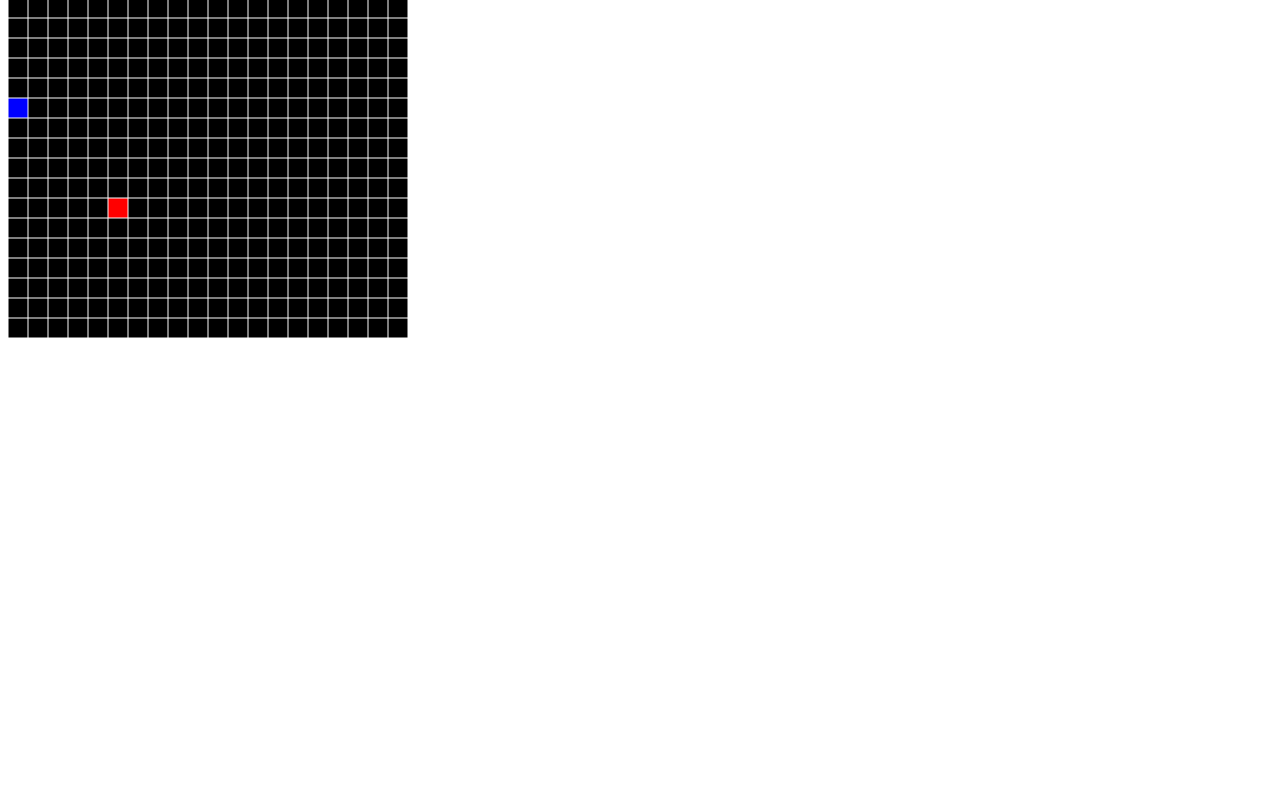
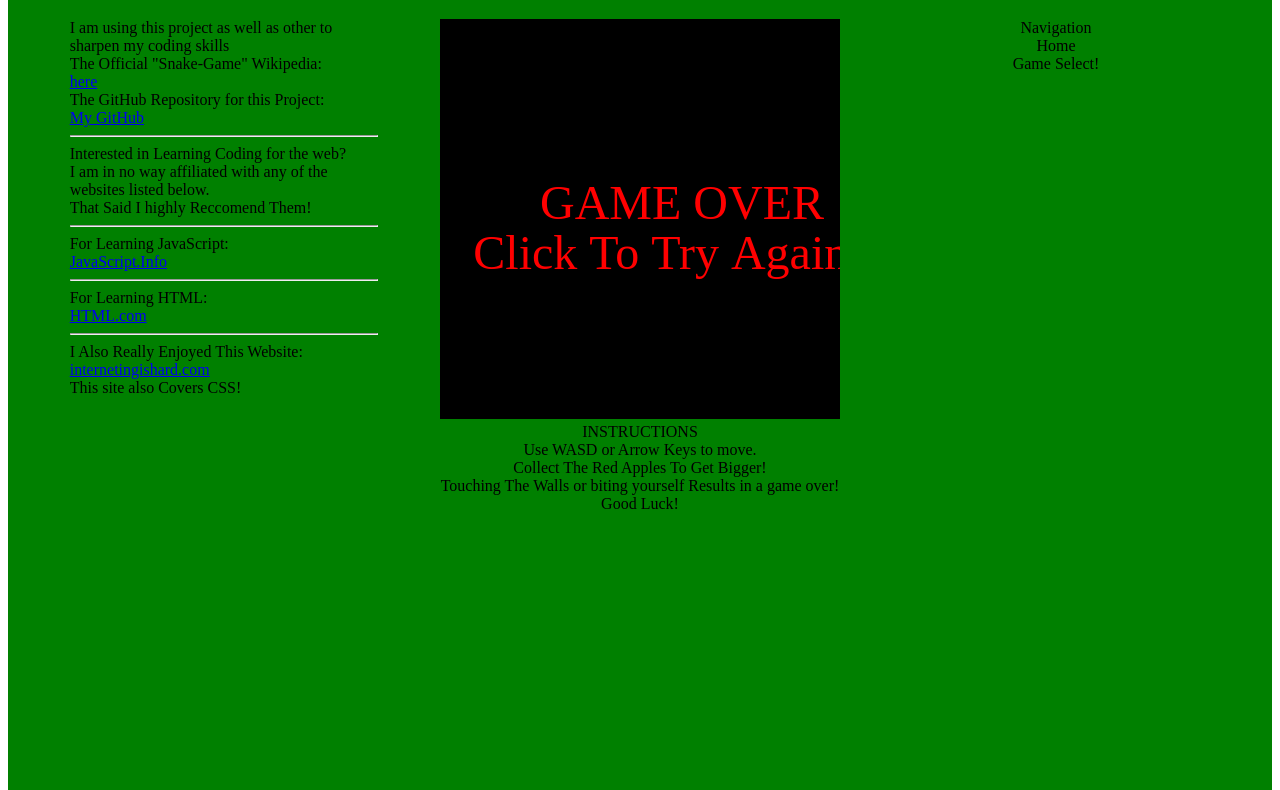
Before and after one commit to miaklwalker/Snake, a plain HTML site: page index.html in a window 1280 px wide. Shown: the part 70-860 px from the top of the page. Before the commit the page ends 800 px from the top, so only its background shows below. Drawn offline with Linux system fonts and the light colour scheme.

Commit message:
added Home Page for the game

```diff
--- a/index.html
+++ b/index.html
@@ -1,17 +1,79 @@
 <!DOCTYPE html>
 <html lang="en">
   <head>
-  <meta charset="UTF-8">
-  <meta name="viewport" content="width=device-width, initial-scale=1.0">
-  <meta http-equiv="X-UA-Compatible" content="ie=edge">
+    <meta charset="UTF-8" />
+    <meta name="viewport" content="width=device-width, initial-scale=1.0" />
+    <meta http-equiv="X-UA-Compatible" content="ie=edge" />
+    <link rel="stylesheet" href="snake.css">
     <title>Document</title>
   </head>
   <body>
+      <div class="container">
+        <div class="Title">SNAKE ( HTML5 , CSS3  , JAVASCRIPT) </div>
+        <div class="Instructions">
+          INSTRUCTIONS
+        <br>
+        Use  WASD or Arrow Keys to move.
+          <br>
+        Collect The Red Apples To Get Bigger!
+        <br>
+        Touching The Walls or biting yourself Results in a game over!
+        <br>
+        Good Luck!
+        </div>
+        <div class="Navigation">
+          Navigation
+          <br>
+          Home
+          <br>
+          Game Select!
+
+        </div>
+        <div class="Links">
+          <div class="info">
+          I am using this project as well as other to sharpen my coding skills
+          <br>
+          The Official "Snake-Game" Wikipedia:
+          <br>
+          <a href="https://en.wikipedia.org/wiki/Snake_(video_game_genre)">here</a>
+          <br>
+          The GitHub Repository for this Project:
+          <br>
+          <a href="https://github.com/miaklwalker/snakeChallenge">My GitHub</a>
+          <br>
+          <hr>
+          Interested in Learning Coding for the web?
+          <br>
+          I am in no way affiliated with any of the websites listed below.
+          <br>
+          That Said I highly Reccomend Them!
+          <hr>
+          For Learning JavaScript:
+          <br>
+          <a href="http://javascript.info/">JavaScript.Info</a>
+          <hr>
+          For Learning HTML:
+          <br>
+          <a href="https://html.com/">HTML.com</a>
+          <br>
+          <hr>
+          I Also Really Enjoyed This Website:
+          <br>
+          <a href="https://internetingishard.com/">internetingishard.com</a>
+            <br>
+            This site also Covers CSS!
+          </div>
+        </div>
+        <div class="game">
+    <canvas id="canvas"></canvas>
+    <script src="src/reset.js"></script>
     <script src="src/vector.js"></script>
     <script src="src/snake.js"></script>
     <script src="src/controls.js"></script>
     <script src="src/food.js"></script>
     <script src="src/playingArea.js"></script>
     <script src="src/main.js"></script>
+        </div>
+      </div>
   </body>
 </html>
--- /dev/null
+++ b/snake.css
@@ -0,0 +1,45 @@
+*{
+  text-align: center;
+}
+.container{
+  background:green;
+  display:grid;
+  grid-template-columns: 1fr .6fr 1fr;
+  grid-template-rows: .2fr 1fr .5fr 1fr;
+  grid-template-areas: "Title Title Title"
+              "Links game Navigation"
+              ". Instructions ."
+              ". . .";
+
+}
+.Title{
+  font-size: 250%;
+font-weight: bolder;
+  grid-area: Title;
+}
+
+.Instructions{
+
+  grid-area: Instructions;
+}
+
+.Navigation{
+
+  grid-area: Navigation;
+}
+
+.Links{
+  text-align: left;
+  display:grid;
+  grid-template-columns: .2fr 1fr .2fr;
+  grid-template-areas: " . info .";
+
+  grid-area: Links;
+}
+.info{
+  text-align: left;
+  grid-area: info;
+}
+.game{
+  grid-area: game;
+}
--- a/src/controls.js
+++ b/src/controls.js
@@ -3,23 +3,27 @@ let controls = {
   KeyS: false,
   KeyA: false,
   KeyD: false,
-  ArrowUp:false,
-  ArrowDown:false,
-  ArrowLeft:false,
-  ArrowRight:false,
-  addControls(){
-    document.addEventListener('keydown',event=>{
-      if(Object.keys(this).indexOf(`${event.code}`) !== -1){
-      event.preventDefault()
-      this[event.code]=true;
+  ArrowUp: false,
+  ArrowDown: false,
+  ArrowLeft: false,
+  ArrowRight: false,
+  click: false,
+  addControls() {
+    document.addEventListener("keydown", event => {
+      if (Object.keys(this).indexOf(`${event.code}`) !== -1) {
+        event.preventDefault();
+        this[event.code] = true;
       }
-    })
+    });
 
-    document.addEventListener('keyup',event =>{
-      if(Object.keys(this).indexOf(`${event.code}`) !== -1){
-        event.preventDefault()
-        this[event.code]=false;
-    }
-  })
-  }
-}
+    document.addEventListener("keyup", event => {
+      if (Object.keys(this).indexOf(`${event.code}`) !== -1) {
+        event.preventDefault();
+        this[event.code] = false;
+      }
+    });
+    document.addEventListener("click", () => {
+      reset();
+    });
+  },
+};
--- a/src/main.js
+++ b/src/main.js
@@ -1,31 +1,39 @@
-const apple = new food();
-const player = new snake();
+let apple = new food();
+let player = new snake();
 let numOfCells = 20;
+let gameOver = false;
+(() => setup())();
 
-(()=>setup())();
-
-function setup(){
-  makeCanvas(400,400);
+function setup() {
+  makeCanvas(400, 400);
   controls.addControls();
   apple.refill();
   draw();
 }
 
-function draw(){
+function draw() {
+  if (!gameOver) {
     makeBackground("black");
     apple.show();
+    player.bite();
+    player.move();
     player.show();
-player.move();
-player.eat()
+    player.eat();
     player.loop();
     player.tailShow();
     drawGrid();
-render(draw,10);
+    render(draw, 10);
+  } else {
+    makeBackground("black");
+    ctx.fillStyle = "red";
+    ctx.font = "48px Impact";
+    ctx.fillText("GAME OVER", canvas.width / 4, canvas.height / 2);
+    ctx.fillText("Click To Try Again",canvas.width / 12,canvas.height / 2 + 50,);
+  }
 }
 
-function render(name,frameRate){
-setTimeout(()=>{
-
-  requestAnimationFrame(name)
-},1000/frameRate)
+function render(name, frameRate) {
+  setTimeout(() => {
+    requestAnimationFrame(name);
+  }, 1000 / frameRate);
 }
--- a/src/playingArea.js
+++ b/src/playingArea.js
@@ -1,35 +1,32 @@
-let canvas ;
-let ctx
+let canvas;
+let ctx;
 
-function makeCanvas (width,height){
-canvas = document.createElement('canvas');
-ctx = canvas.getContext('2d');
-canvas.width = width;
-canvas.height = height;
-document.body.appendChild(canvas);
+function makeCanvas(width, height) {
+  canvas = document.getElementById("canvas");
+  ctx = canvas.getContext("2d");
+  canvas.width = width;
+  canvas.height = height;
 }
 
-function makeBackground(color){
+function makeBackground(color) {
   ctx.fillStyle = color;
-  ctx.clearRect(0,0,canvas.width,canvas.height);
-  ctx.fillRect(0,0,canvas.width,canvas.height);
+  ctx.clearRect(0, 0, canvas.width, canvas.height);
+  ctx.fillRect(0, 0, canvas.width, canvas.height);
 }
 
-function drawGrid(){
+function drawGrid() {
   ctx.strokeStyle = "white";
-  for (let i = 0 ;  i <= canvas.width ; i+=canvas.width/numOfCells){
+  for (let i = 0; i <= canvas.width; i += canvas.width / numOfCells) {
     ctx.beginPath();
-    ctx.lineTo(i,0);
-    ctx.lineTo(i,canvas.height);
+    ctx.lineTo(i, 0);
+    ctx.lineTo(i, canvas.height);
     ctx.stroke();
   }
-  for (let j = 0 ; j <= canvas.height ; j+=canvas.height/numOfCells){
+  for (let j = 0; j <= canvas.height; j += canvas.height / numOfCells) {
     ctx.beginPath();
-    ctx.moveTo(0,j);
-    ctx.lineTo(canvas.width,j);
+    ctx.moveTo(0, j);
+    ctx.lineTo(canvas.width, j);
     ctx.stroke();
-
   }
   ctx.beginPath();
-
 }
--- /dev/null
+++ b/src/reset.js
@@ -0,0 +1,5 @@
+function reset() {
+  if (gameOver) {
+    location.reload();
+  }
+}
--- a/src/snake.js
+++ b/src/snake.js
@@ -1,10 +1,10 @@
 class snake {
   constructor() {
-    this.tailLength = 0
-    this.velocity = new Vector(0,1);
-    this.headPosition = new Vector(0,0);
-    this.tail= [];
-    this.previous
+    this.tailLength = 0;
+    this.velocity = new Vector(0, 1);
+    this.headPosition = new Vector(0, 0);
+    this.tail = [];
+    this.previous;
   }
 
   show() {
@@ -18,8 +18,9 @@ class snake {
   }
 
   move() {
-    let old = new Vector(this.headPosition.x,this.headPosition.y);
-    this.tail.unshift(old);
+    this.previous = new Vector(this.headPosition.x, this.headPosition.y);
+    console.log(this.previous);
+    this.tail.unshift(this.previous);
     if (controls.KeyW || controls.ArrowUp) {
       this.velocity.x = 0;
       this.velocity.y = -1;
@@ -33,41 +34,59 @@ class snake {
       this.velocity.x = 1;
       this.velocity.y = 0;
     }
-    this.tail.pop();
-   this.headPosition.add(this.velocity);
-
+     this.tail.pop();
+    this.headPosition.add(this.velocity);
   }
   eat() {
     if (
       this.headPosition.x === apple.position.x &&
       this.headPosition.y === apple.position.y
     ) {
-      this.tail.unshift(this.headPosition)
-      this.tailLength++
+      this.tail.unshift(this.previous);
+      this.tailLength++;
       apple.refill();
     }
   }
   loop() {
-    if (this.headPosition.x*numOfCells > canvas.width) {
-      this.headPosition.x = 0;
+    if (this.headPosition.x * numOfCells > canvas.width) {
+      //this.headPosition.x = 0;
+      gameOver=true;
     }
     if (this.headPosition.x < 0) {
-      this.headPosition.x = canvas.width/20;
+      //this.headPosition.x = canvas.width / 20;
+      gameOver=true;
     }
-    if (this.headPosition.y*numOfCells > canvas.height) {
-      this.headPosition.y = 0;
+    if (this.headPosition.y * numOfCells > canvas.height) {
+      //this.headPosition.y = 0;
+      gameOver=true;
     }
     if (this.headPosition.y < 0) {
-      this.headPosition.y = canvas.height/20;
+      //this.headPosition.y = canvas.height / 20;
+      gameOver=true;
     }
-
   }
-  tailShow(){
-    for (let i = 0 ; i < this.tail.length ; i++){
-      if(i < this.tailLength){
-        ctx.fillRect(this.tail[i].x*numOfCells,this.tail[i].y*numOfCells,numOfCells,numOfCells)
-      }else{
-        this.tail.splice(i,1);
+  tailShow() {
+    for (let i = 0; i < this.tail.length; i++) {
+      if (i - 1 < this.tailLength) {
+        ctx.fillRect(
+          this.tail[i].x * numOfCells,
+          this.tail[i].y * numOfCells,
+          numOfCells,
+          numOfCells,
+        );
+      } else {
+        this.tail.splice(i, 1);
+      }
+    }
+  }
+  bite() {
+    for (let i = 2; i < this.tail.length - 2; i++) {
+      if (
+        this.headPosition.x === this.tail[i].x &&
+        this.headPosition.y === this.tail[i].y
+      ) {
+        gameOver = true;
+        console.log("gameover");
       }
     }
   }
```
Also changed, not shown: src/food.js (+17 -13 lines), src/vector.js (+8 -10 lines). Lines whose indentation alone changed are shown as unchanged.
